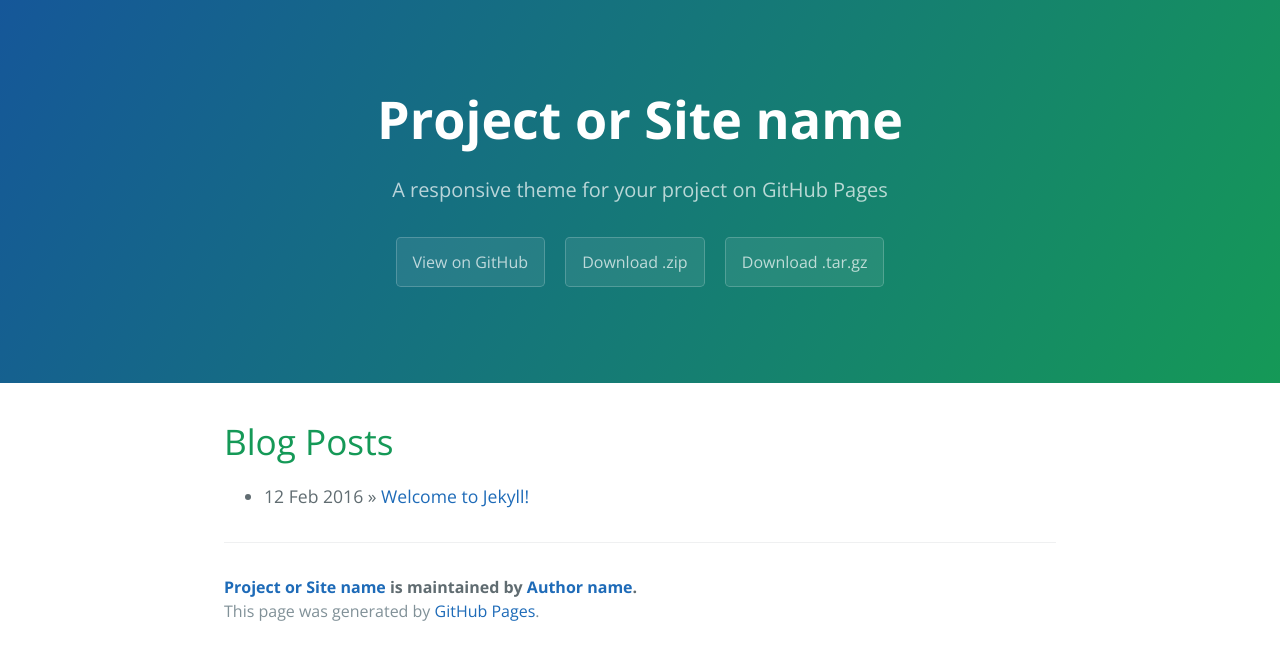
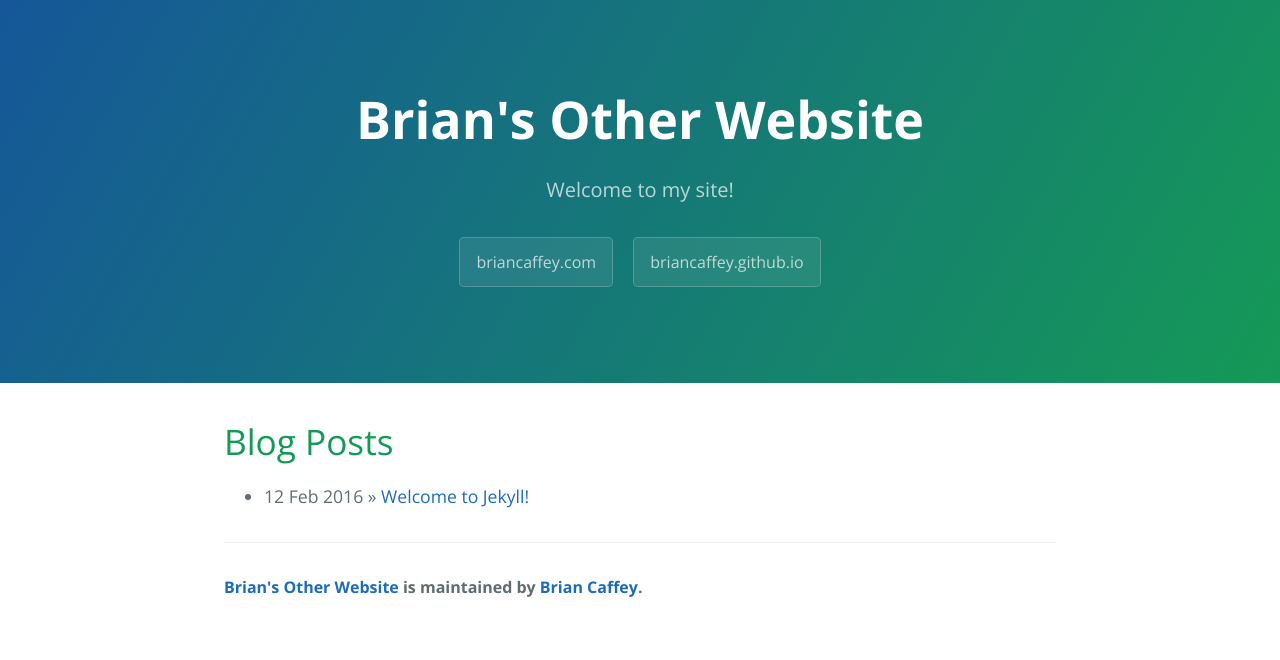
Before and after one commit to jamescaffey/jamescaffey.github.io, a Jekyll site: the page built from index.html, in a window 1280 px wide. Shown: the top 660 px of the page. Built offline with Jekyll 4.4.1, drawn with Linux system fonts in a browser that asks for light colours; the list of posts is cut into pages by our own code.

Commit message:
fixed theme and personalized

```diff
--- a/_config.yml
+++ b/_config.yml
@@ -1,13 +1,13 @@
 # Setup
-title:        Project or Site name
-tagline:      A responsive theme for your project on GitHub Pages
+title:        Brian's Other Website
+tagline:      Welcome to my site!
 baseurl:      ""
 paginate:     1
 
 # About/contact
 author:
-  name:       Author name
-  url:        http://yourhomepage.com
+  name:       Brian Caffey
+  url:        http://briancaffey.com
 
 # Gems
 gems:
--- a/_includes/page-footer.html
+++ b/_includes/page-footer.html
@@ -1,4 +1,3 @@
 <footer class="site-footer">
   <span class="site-footer-owner"><a href="{{ site.url }}">{{ site.title }}</a> is maintained by <a href="{{ site.author.url }}">{{ site.author.name }}</a>.</span>
-  <span class="site-footer-credits">This page was generated by <a href="https://pages.github.com">GitHub Pages</a>.</span>
 </footer>
--- a/_includes/page-header.html
+++ b/_includes/page-header.html
@@ -1,7 +1,6 @@
 <section class="page-header">
   <h1 class="project-name">{{ site.title }}</h1>
   <h2 class="project-tagline">{{ site.tagline }}</h2>
-  <a href="#" class="btn">View on GitHub</a>
-  <a href="#" class="btn">Download .zip</a>
-  <a href="#" class="btn">Download .tar.gz</a>
+  <a href="http://briancaffey.com" class="btn">briancaffey.com</a>
+  <a href="https://briancaffey.github.io" class="btn">briancaffey.github.io</a>
 </section>
--- /dev/null
+++ b/contact.html
@@ -0,0 +1,6 @@
+---
+layout: default
+title: Contact
+---
+
+This is a contact page.
```
